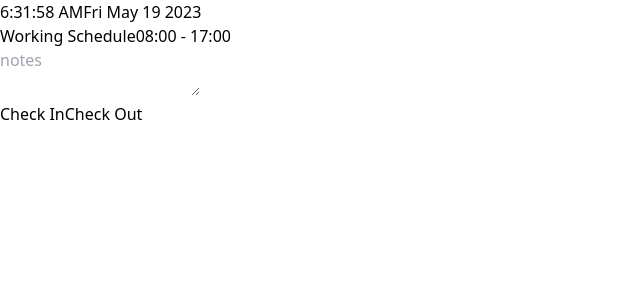
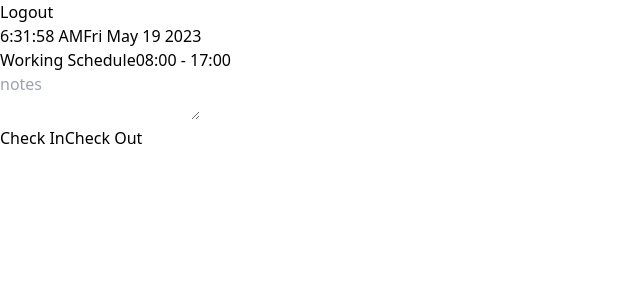
Before and after one commit to HenHimA1/hr_js_react, a React (Vite) app: page / in a window 1280 px wide. Shown: the top 300 px of the page, without its empty margins (0-640 px from the left). Built offline with nearby package versions, Linux system fonts and the light colour scheme; sample sign-in values are in the browser's storage.

Commit message:
update auth

```diff
--- a/src/pages/attendance.jsx
+++ b/src/pages/attendance.jsx
@@ -1,6 +1,6 @@
-import { useEffect, useState, useContext, lazy } from "react";
+import { useEffect, useState, useContext } from "react";
 import { ContextProvider } from "../stores";
-import { Navigate } from "react-router-dom";
+import { Link, Navigate } from "react-router-dom";
 
 function Attendance() {
   const { user } = useContext(ContextProvider)
@@ -21,8 +21,12 @@ function Attendance() {
   }
 
   return (
-    <div className="w-screen h-screen flex items-center justify-center">
-      <div className="border rounded-md shadow-md w-full max-w-lg flex flex-col m-2">
+    <div className="w-screen h-screen bg-gray-200">
+      <div className="w-full">
+        <Link to={"/logout"}>Logout</Link>
+      </div>
+      <div className="w-full">
+        <div className="bg-white border rounded-md shadow-md w-full max-w-lg flex flex-col">
           <div className="grid place-items-center border-b p-4">
             <span className="font-bold text-4xl text-gray-700">
               {timeData.toLocaleTimeString()}
@@ -60,6 +64,7 @@ function Attendance() {
           </div>
         </div>
       </div>
+    </div>
   );
 }
 
--- a/src/pages/index.jsx
+++ b/src/pages/index.jsx
@@ -4,19 +4,31 @@ import Loading from "../components/Loading";
 
 const Login = lazy(() => import("./login"));
 const Attendance = lazy(() => import("./attendance"));
+const Logout = lazy(() => import("./logout"));
 
 const router = createBrowserRouter([
   {
     path: "/",
-    element: <Attendance />,
+    element:
+      <Suspense fallback={<Loading />}>
+        <Attendance />
+      </Suspense>,
   },
   {
     path: "/login",
-    element: (
+    element:
       <Suspense fallback={<Loading />}>
         <Login />
       </Suspense>
-    ),
+    ,
+  },
+  {
+    path: "/logout",
+    element:
+      <Suspense fallback={<Loading />}>
+        <Logout />
+      </Suspense>
+    ,
   },
 ]);
 
--- a/src/pages/login.jsx
+++ b/src/pages/login.jsx
@@ -1,4 +1,4 @@
-import { useContext, useEffect, useState } from "react";
+import { useContext, useState } from "react";
 import { ContextProvider } from "../stores";
 import { Navigate } from "react-router-dom";
 
@@ -26,10 +26,6 @@ function Login() {
       [e.target.name]: e.target.value,
     }));
   };
-
-  useEffect(() => {
-    console.log(user);
-  }, [user]);
 
   if (user) {
     return <Navigate to={"/"} />
--- /dev/null
+++ b/src/pages/logout.jsx
@@ -0,0 +1,13 @@
+import { useContext, useEffect } from 'react'
+import { ContextProvider } from '../stores'
+import { Navigate } from 'react-router-dom'
+
+function Logout() {
+    const { logoutUser } = useContext(ContextProvider)
+
+    useEffect(() => { logoutUser() })
+
+    return <Navigate to={"/login"} />
+}
+
+export default Logout
```
Lines whose indentation alone changed are shown as unchanged.
